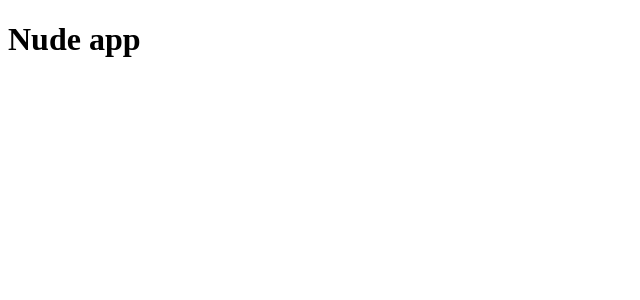
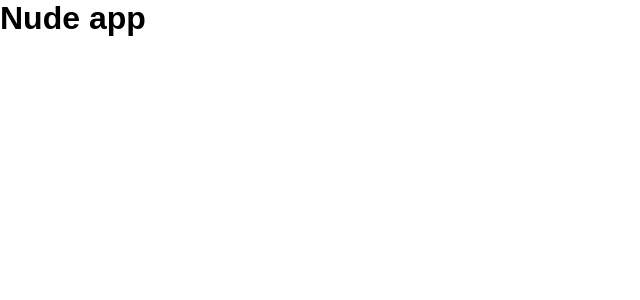
Before and after one commit to velesfight/intership-project-nextjs, a Next.js app: page / in a window 1280 px wide. Shown: the top 300 px of the page, without its empty margins (0-640 px from the left). Built offline with nearby package versions, Linux system fonts and the light colour scheme.

Commit message:
feat: add theme
**Описание выполненной работы**
- добавлены css переменные, медиа запросы, reset

!3

```diff
--- a/src/app/layout.tsx
+++ b/src/app/layout.tsx
@@ -1,3 +1,5 @@
+import '~/shared/theme/index.css';
+
 import { ReactNode } from 'react';
 
 export default function RootLayout({ children }: { children: ReactNode }) {
--- /dev/null
+++ b/src/shared/theme/breakpoints.css
@@ -0,0 +1,12 @@
+@custom-media --xs-up (width >= 400px);
+@custom-media --sm-up (width >= 576px);
+@custom-media --md-up (width >= 768px);
+@custom-media --lg-up (width >= 992px);
+@custom-media --xl-up (width >= 1200px);
+@custom-media --xxl-up (width >= 1400px);
+@custom-media --xs-down (width < 400px);
+@custom-media --sm-down (width < 576px);
+@custom-media --md-down (width < 768px);
+@custom-media --lg-down (width < 992px);
+@custom-media --xl-down (width < 1200px);
+@custom-media --xxl-down (width < 1400px);
--- /dev/null
+++ b/src/shared/theme/index.css
@@ -0,0 +1,5 @@
+@import url('./reset.css');
+@import url('./breakpoints.css');
+@import url('./spacing.css');
+@import url('./utils.css');
+@import url('./palette.css');
--- /dev/null
+++ b/src/shared/theme/palette.css
@@ -0,0 +1,135 @@
+:root {
+  --purple-1100: #140031;
+  --purple-1000: #1f0147;
+  --purple-900: #2d0562;
+  --purple-800: #3b0b80;
+  --purple-700: #4c159a;
+  --purple-600: #5d22b1;
+  --purple-500: #6929c4;
+  --purple-400: #7d3fd4;
+  --purple-300: #9258e9;
+  --purple-200: #b17ef7;
+  --purple-100: #cba9fa;
+  --purple-50: #e9dcfd;
+  --purple-25: #f8f3ff;
+  --red-1100: #2e0004;
+  --red-1000: #510007;
+  --red-900: #75000a;
+  --red-800: #94000d;
+  --red-700: #a30a17;
+  --red-600: #ae1522;
+  --red-500: #b9212e;
+  --red-400: #d8333e;
+  --red-300: #ff564e;
+  --red-200: #ff7871;
+  --red-100: #ffaca8;
+  --red-50: #ffdad8;
+  --red-25: #fff2f2;
+  --pink-1100: #2d001a;
+  --pink-1000: #50002d;
+  --pink-900: #740042;
+  --pink-800: #920052;
+  --pink-700: #a90060;
+  --pink-600: #bc006a;
+  --pink-500: #cd0074;
+  --pink-400: #df1384;
+  --pink-300: #ff32a1;
+  --pink-200: #ff6bb9;
+  --pink-100: #ff9fd1;
+  --pink-50: #ffd6ea;
+  --pink-25: #ffeff7;
+  --blue-1100: #001035;
+  --blue-1000: #00174e;
+  --blue-900: #001d60;
+  --blue-800: #00216e;
+  --blue-700: #002884;
+  --blue-600: #00359a;
+  --blue-500: #0044b0;
+  --blue-400: #275cd7;
+  --blue-300: #5d80ff;
+  --blue-200: #87a1ff;
+  --blue-100: #b5c5ff;
+  --blue-50: #e4eaff;
+  --blue-25: #f5f7ff;
+  --cyan-1100: #002232;
+  --cyan-1000: #004060;
+  --cyan-900: #005984;
+  --cyan-800: #006ca1;
+  --cyan-700: #007ebc;
+  --cyan-600: #0a8dce;
+  --cyan-500: #1697d8;
+  --cyan-400: #2ba5e2;
+  --cyan-300: #5ac0f2;
+  --cyan-200: #86d4fa;
+  --cyan-100: #b7e4fa;
+  --cyan-50: #ddf2fc;
+  --cyan-25: #f1fafe;
+  --green-1100: #001f05;
+  --green-1000: #003709;
+  --green-900: #00520e;
+  --green-800: #006a12;
+  --green-700: #027f17;
+  --green-600: #0e8e25;
+  --green-500: #209e35;
+  --green-400: #348149;
+  --green-300: #55d86f;
+  --green-200: #7df297;
+  --green-100: #a7f889;
+  --green-50: #d4fcdd;
+  --green-25: #effff2;
+  --yellow-1100: #281000;
+  --yellow-1000: #481f00;
+  --yellow-900: #683000;
+  --yellow-800: #884200;
+  --yellow-700: #a45500;
+  --yellow-600: #bb6300;
+  --yellow-500: #ca7000;
+  --yellow-400: #e58508;
+  --yellow-300: #ffa127;
+  --yellow-200: #ffb854;
+  --yellow-100: #ffd28f;
+  --yellow-50: #ffebca;
+  --yellow-25: #fff7e8;
+  --base-1100: #131822;
+  --base-1000: #222937;
+  --base-900: #313448;
+  --base-800: #42405e;
+  --base-700: #576275;
+  --base-600: #6e798c;
+  --base-500: #858fa1;
+  --base-400: #929caf;
+  --base-300: #a6afc1;
+  --base-200: #c1c9d8;
+  --base-100: #dee3ed;
+  --base-50: #f1f3f6;
+  --base-25: #f8f9fa;
+  --black: #000;
+  --white: #fff;
+  --primary: var(--purple-500);
+  --primary-hover: var(--purple-400);
+  --primary-active: var(--purple-600);
+  --secondary: var(--pink-500);
+  --secondary-hover: var(--pink-400);
+  --secondary-active: var(--pink-600);
+  --tertiary: var(--blue-500);
+  --tertiary-hover: var(--blue-400);
+  --tertiary-active: var(--blue-600);
+  --content-1: var(--black);
+  --content-2: var(--base-400);
+  --content-3: var(--base-300);
+  --link-1: var(--purple-500);
+  --transparent-1: color(from var(--base-400) r g b / 12%);
+  --transparent-2: color(from var(--base-400) r g b / 20%);
+  --transparent-3: color(from var(--base-400) r g b / 28%);
+  --background-1: var(--white);
+  --background-2: var(--base-25);
+  --background-3: var(--base-50);
+  --background-4: var(--base-100);
+  --border-color-1: var(--base-100);
+  --border-color-2: var(--base-200);
+  --border-color-3: var(--base-300);
+  --border-color-4: var(--purple-500);
+  --success: var(--green-500);
+  --alert: var(--yellow-500);
+  --error: var(--red-500);
+}
--- /dev/null
+++ b/src/shared/theme/reset.css
@@ -0,0 +1,60 @@
+*,
+*::after,
+*::before {
+  margin: 0;
+  padding: 0;
+  box-sizing: border-box;
+}
+
+html {
+  color-scheme: light;
+  scrollbar-color: hsl(from var(--content-2) h s l / 40%) transparent;
+}
+
+body {
+  font-family: 'Geologica Variable', sans-serif;
+  scroll-behavior: smooth;
+  line-height: normal;
+  overflow-wrap: anywhere;
+  min-block-size: 100vh;
+  -webkit-tap-highlight-color: transparent;
+}
+
+ul,
+ol {
+  list-style: none;
+}
+
+a {
+  color: inherit;
+  text-decoration: none;
+
+  &:hover {
+    text-decoration: underline;
+  }
+}
+
+img,
+picture,
+video,
+canvas,
+svg {
+  inline-size: 100%;
+  block-size: auto;
+  display: block;
+}
+
+button,
+input,
+textarea,
+select {
+  font: inherit;
+  color: inherit;
+  background: none;
+  border: none;
+}
+
+button {
+  appearance: none;
+  cursor: pointer;
+}
--- /dev/null
+++ b/src/shared/theme/spacing.css
@@ -0,0 +1,62 @@
+:root {
+  /* padding, gap */
+  --space-base: 8px;
+  --space-2: calc(var(--space-base) * 0.25);
+  --space-4: calc(var(--space-base) * 0.5);
+  --space-6: calc(var(--space-base) * 0.75);
+  --space-8: calc(var(--space-base) * 1);
+  --space-10: calc(var(--space-base) * 1.25);
+  --space-12: calc(var(--space-base) * 1.5);
+  --space-14: calc(var(--space-base) * 1.75);
+  --space-16: calc(var(--space-base) * 2);
+  --space-18: calc(var(--space-base) * 2.25);
+  --space-20: calc(var(--space-base) * 2.5);
+  --space-22: calc(var(--space-base) * 2.75);
+  --space-24: calc(var(--space-base) * 3);
+  --space-26: calc(var(--space-base) * 3.25);
+  --space-28: calc(var(--space-base) * 3.5);
+  --space-30: calc(var(--space-base) * 3.75);
+  --space-32: calc(var(--space-base) * 4);
+  --space-34: calc(var(--space-base) * 4.25);
+  --space-36: calc(var(--space-base) * 4.5);
+  --space-38: calc(var(--space-base) * 4.75);
+  --space-40: calc(var(--space-base) * 5);
+  --space-42: calc(var(--space-base) * 5.25);
+  --space-44: calc(var(--space-base) * 5.5);
+  --space-46: calc(var(--space-base) * 5.75);
+  --space-48: calc(var(--space-base) * 6);
+  --space-50: calc(var(--space-base) * 6.25);
+  --space-52: calc(var(--space-base) * 6.5);
+  --space-54: calc(var(--space-base) * 6.75);
+  --space-56: calc(var(--space-base) * 7);
+  --space-58: calc(var(--space-base) * 7.25);
+  --space-60: calc(var(--space-base) * 7.5);
+  --space-62: calc(var(--space-base) * 7.75);
+  --space-64: calc(var(--space-base) * 8);
+  --space-72: calc(var(--space-base) * 9);
+  --space-92: calc(var(--space-base) * 11.5);
+  --space-96: calc(var(--space-base) * 12);
+  --space-120: calc(var(--space-base) * 15);
+
+  /* border width */
+  --border-1: 1px;
+  --border-2: 2px;
+  --border-3: 3px;
+  --border-4: 4px;
+
+  /* border radius */
+  --radius-4: 4px;
+  --radius-6: 4px;
+  --radius-8: 8px;
+  --radius-10: 10px;
+  --radius-12: 12px;
+  --radius-15: 15px;
+  --radius-16: 16px;
+  --radius-20: 20px;
+  --radius-24: 24px;
+  --radius-26: 26px;
+  --radius-28: 28px;
+  --radius-32: 32px;
+  --radius-40: 40px;
+  --radius-44: 44px;
+}
--- /dev/null
+++ b/src/shared/theme/utils.css
@@ -0,0 +1,11 @@
+.hidden {
+  border: 0;
+  clip-path: inset(50%);
+  block-size: 1px;
+  inline-size: 1px;
+  margin: -1px;
+  padding: 0;
+  overflow: hidden;
+  white-space: nowrap;
+  position: absolute;
+}
```
Also changed, not shown: .postcssrc.json.
